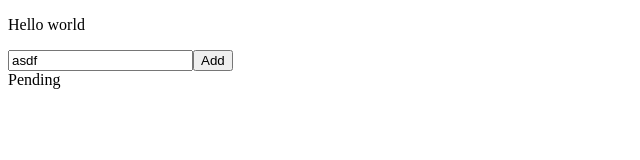
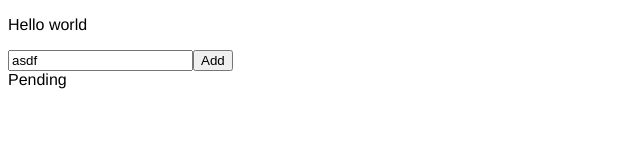
Before and after one commit to stasquatch/jomb, a React (Create React App) app in the folder jomb/client/: page / in a window 1280 px wide. Shown: the top 160 px of the page, without its empty margins (0-640 px from the left). Built offline with nearby package versions, Linux system fonts and the light colour scheme; no server answers.

Commit message:
Adding Sass

```diff
--- a/jomb/client/src/components/App.js
+++ b/jomb/client/src/components/App.js
@@ -1,5 +1,6 @@
 import React, { Component } from "react";
 import BookList from "./BookList";
+import "../styles/site.css";
 
 class App extends Component {
   render() {
--- /dev/null
+++ b/jomb/client/src/styles/_layout.scss
@@ -0,0 +1,5 @@
+$varColor: lavender;
+
+body {
+  font-family: Helvetica, Arial, sans-serif;
+}
--- /dev/null
+++ b/jomb/client/src/styles/site.scss
@@ -0,0 +1 @@
+@import "_layout.scss";
```
Also changed, not shown: jomb/client/package.json (+9 -3 lines), 2 other files (tests, documents, lock files or other folders).
